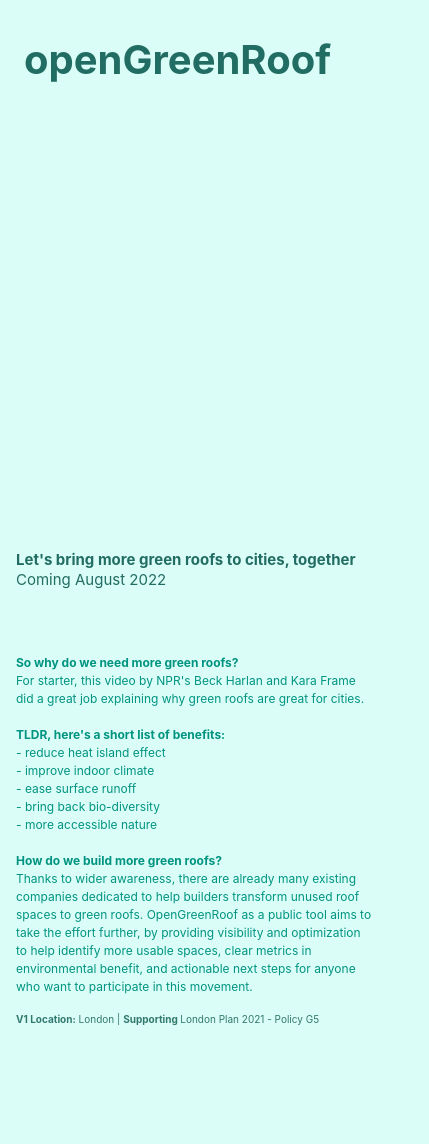
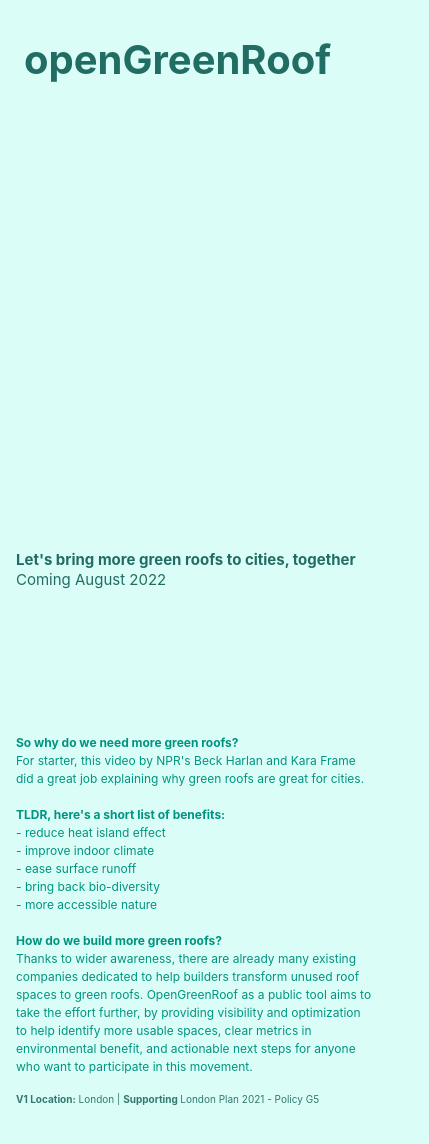
Before and after one commit to tinnei/openGreenRoof, a React (Vite) app: page / in a window 390 px wide. Shown: the top 1144 px of the page, 429 px wide, since content can reach past the window. Before the commit the page ends 1067 px from the top, so only its background shows below. Built offline with nearby package versions, Linux system fonts and the light colour scheme.

Commit message:
added margin

```diff
--- a/src/styles/intro.module.css
+++ b/src/styles/intro.module.css
@@ -107,7 +107,7 @@ a:hover{
 @media screen and (max-width: 425px) {
     .header {
         margin-top: 0;
-        width: 100%;
+        width: 110%;
         padding: 0 24px;
         left: 0;
     }
@@ -124,7 +124,7 @@ a:hover{
         padding: 0 16px;
         width: 100%;
         left: 0;
-        margin-top: 40px;
+        margin-top: 120px;
       }
 
       .footer {
```
